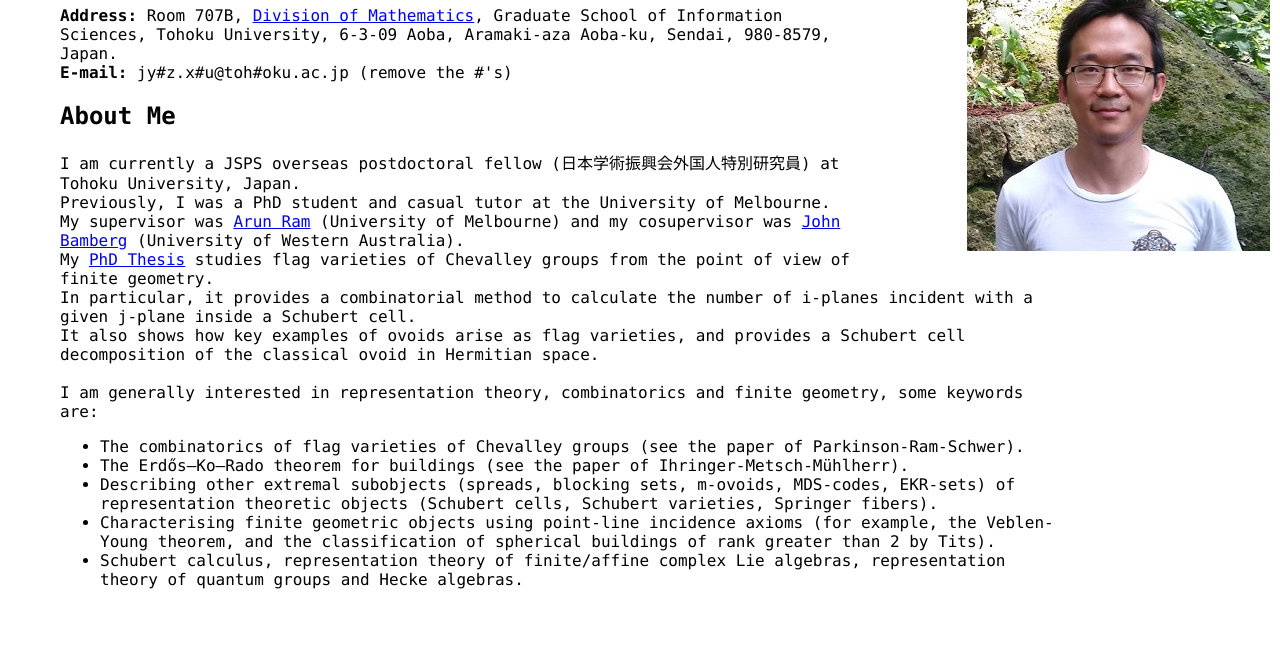
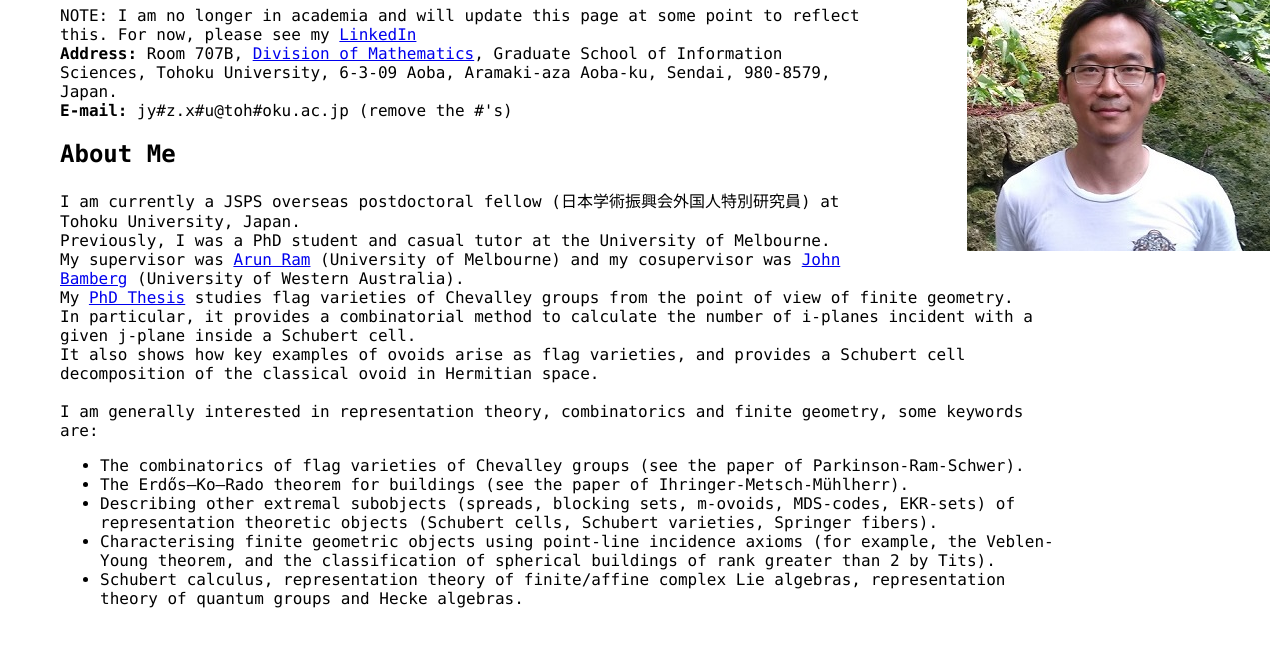
Before and after one commit to jonxu88/jonxu88.github.io, a plain HTML site: page index.html in a window 1280 px wide. Shown: the part 143-800 px from the top of the page. Drawn offline with Linux system fonts and the light colour scheme.

Commit message:
Update index.html

```diff
--- a/index.html
+++ b/index.html
@@ -27,6 +27,10 @@
 <!-- ############ For future reference
 CHANGE TO ATOM FONT?
 <BR><B>Title:</B> Professor (Ph.D. University of Melboure 2013)-->
+
+<section>
+NOTE: I am no longer in academia and will update this page at some point to reflect this. For now, please see my <a href="https://www.linkedin.com/in/jon-xu-248059174/">LinkedIn</a>
+</section>
 
 <section>
 <b>Address:</b> Room 707B, <a href="http://www.math.is.tohoku.ac.jp/index.html">Division of Mathematics</a>, Graduate School of Information Sciences, Tohoku University, 6-3-09 Aoba, Aramaki-aza Aoba-ku, Sendai, 980-8579, Japan.
```
